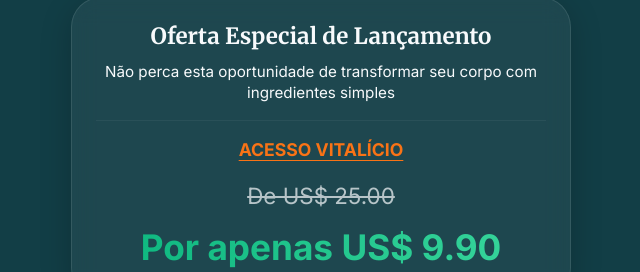
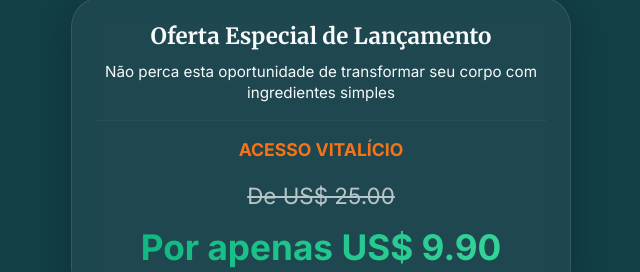
Before and after one commit to YohanSaibb026/LeadingPage, a React (Vite) app: page / in a window 1280 px wide. Shown: the part 6504-6776 px from the top of the page, without its empty margins (319-959 px from the left). Built offline with nearby package versions, Linux system fonts and the light colour scheme.

Commit message:
Refactor Visual: Removido sublinhado do selo e da oferta LatAm

```diff
--- a/src/App.css
+++ b/src/App.css
@@ -1021,7 +1021,7 @@
     flex-direction: column;
     align-items: center;
     gap: 0.6rem;
-    text-decoration: underline;
+    text-decoration: none;
 }
 
 .brand-badge {
```
